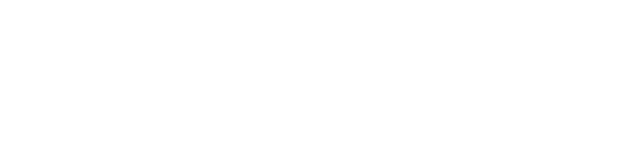
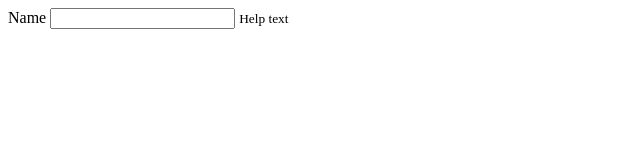
Before and after one commit to HuynhTV2711/GitDemo, a plain HTML site: page index.html in a window 1280 px wide. Shown: the whole page, without its empty margins (0-640 px from the left). Drawn offline with Linux system fonts and the light colour scheme.

Commit message:
Thêm phần form group vào index.html

```diff
--- a/index.html
+++ b/index.html
@@ -7,6 +7,11 @@
     <link rel="stylesheet" href="./css/style.css">
 </head>
 <body>
-
+    <div class="mb-3">
+      <label for="" class="form-label">Name</label>
+      <input type="text"
+        class="form-control" name="" id="" aria-describedby="helpId" placeholder="">
+      <small id="helpId" class="form-text text-muted">Help text</small>
+    </div>
 </body>
 </html>
```
